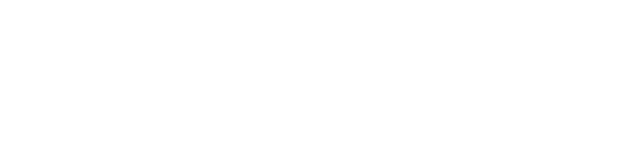
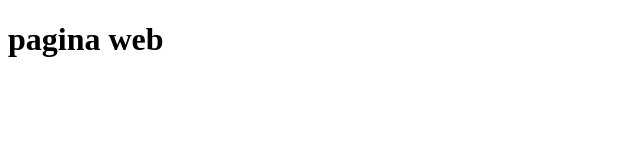
Before and after one commit to darkfast247/Mi-web, a plain HTML site: page archivo.html in a window 1280 px wide. Shown: the whole page, without its empty margins (0-640 px from the left). Drawn offline with Linux system fonts and the light colour scheme.

Commit message:
mostrando status corto

```diff
--- a/archivo.html
+++ b/archivo.html
@@ -1,11 +1,9 @@
 <!DOCTYPE html>
 <html lang="en">
 <head>
-    <meta charset="UTF-8">
-    <meta name="viewport" content="width=device-width, initial-scale=1.0">
     <title>Document</title>
 </head>
 <body>
-
+    <h1>pagina web</h1>
 </body>
 </html>
```
Also changed, not shown: archivo2.html (added).
